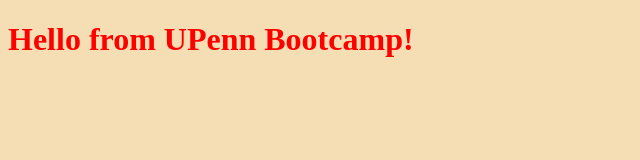
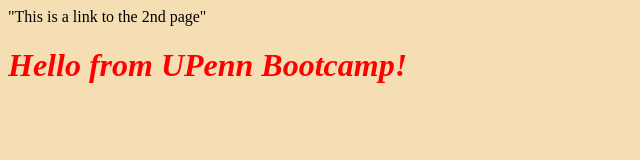
Before and after one commit to MikeGruschow/mikegruschow.github.io, a plain HTML site: page index.html in a window 1280 px wide. Shown: the whole page, without its empty margins (0-640 px from the left). Drawn offline with Linux system fonts and the light colour scheme.

Commit message:
2nd page

```diff
--- a/index.html
+++ b/index.html
@@ -5,9 +5,17 @@
         Mike Gruschow
     </Title>
 <link rel="stylesheet" href="style.css">
+<link a href="pg1.html"/>"This is a link to the 2nd page"
 </head>
     <Body>
-        <h1>Hello from UPenn Bootcamp!</h1>
+        <div>
+            <h1>Hello from UPenn Bootcamp!</h1>
+        </div>
+
+        <div>
+            <h2></h2>
+        </div>
+
     </Body>
 
 </html>
--- a/style.css
+++ b/style.css
@@ -1,6 +1,6 @@
 h1 {
     color: red;
-    font: arial;
+    font-style: italic;
 }
 
 html {
```
Also changed, not shown: pg1.html (added, +1 -0 lines).
